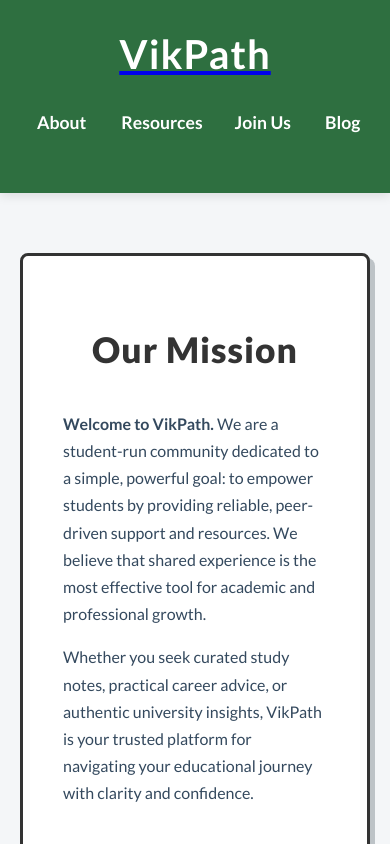
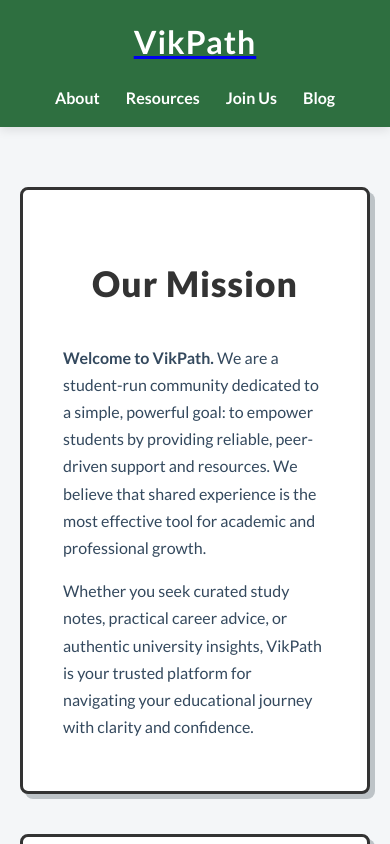
Before and after one commit to vikpath/vikpath.github.io, a plain HTML site: page index.html in a window 390 px wide. Shown: the top 844 px of the page. Drawn offline with Linux system fonts and the light colour scheme.

Commit message:
Update index.html

```diff
--- a/index.html
+++ b/index.html
@@ -49,6 +49,7 @@
             top: 0;
             z-index: 1000;
             box-shadow: 0 3px 10px rgba(0,0,0,0.1);
+            transition: top 0.4s ease-in-out; /* Animation for hiding/showing */
         }
 
         .site-title {
@@ -237,7 +238,7 @@
             background-color: var(--primary-dark-green);
             font-weight: bold;
             padding: 14px 30px;
-            border-radius: 8px; /* Changed from 30px */
+            border-radius: 8px;
             margin: 5px 10px;
             font-size: 1.1em;
             transition: background-color 0.3s, transform 0.2s, box-shadow 0.2s;
@@ -263,7 +264,7 @@
             color: white;
             width: 50px;
             height: 50px;
-            border-radius: 8px; /* Changed from 50% */
+            border-radius: 8px;
             display: flex;
             align-items: center;
             justify-content: center;
@@ -305,11 +306,23 @@
         @media (max-width: 768px) {
             .site-header {
                 flex-direction: column;
-                padding: 20px 15px;
+                padding: 15px; /* Reduced padding */
             }
-            .site-title { margin-bottom: 15px; }
-            .main-nav ul { justify-content: center; width: 100%; }
-            .main-nav li { margin: 5px 10px; }
+            .site-title {
+                font-size: 2em; /* Reduced font size */
+                margin-bottom: 15px;
+            }
+            .main-nav ul {
+                justify-content: center;
+                width: 100%;
+            }
+            .main-nav li {
+                margin: 0 5px; /* Reduced margin */
+            }
+            .main-nav a {
+                font-size: 1em; /* Reduced font size */
+                padding: 8px;
+            }
         }
     </style>
 </head>
@@ -401,8 +414,8 @@
         <section id="testimonials" class="content-panel">
             <h2 class="formal-title">Community Spotlight</h2>
             <blockquote class="testimonial">
-                "It is our choices, Harry, that show what we truly are, far more than our abilities."
-                <p class="testimonial-author">- Albus Dumbledore, Harry Potter</p>
+                "The future belongs to those who believe in the beauty of their dreams."
+                <p class="testimonial-author">- Shoyo Hinata, Haikyuu!!</p>
             </blockquote>
         </section>
 
@@ -446,6 +459,21 @@
                 backToTopButton.classList.remove('visible');
             }
         });
+
+        // Hide header on scroll down, show on scroll up
+        let lastScrollTop = 0;
+        const header = document.querySelector('.site-header');
+        window.addEventListener("scroll", function() {
+            let scrollTop = window.pageYOffset || document.documentElement.scrollTop;
+            if (scrollTop > lastScrollTop && scrollTop > header.offsetHeight) {
+                // Scroll Down
+                header.style.top = `-${header.offsetHeight}px`;
+            } else {
+                // Scroll Up
+                header.style.top = "0";
+            }
+            lastScrollTop = scrollTop <= 0 ? 0 : scrollTop;
+        }, false);
     </script>
 
 </body>
```
